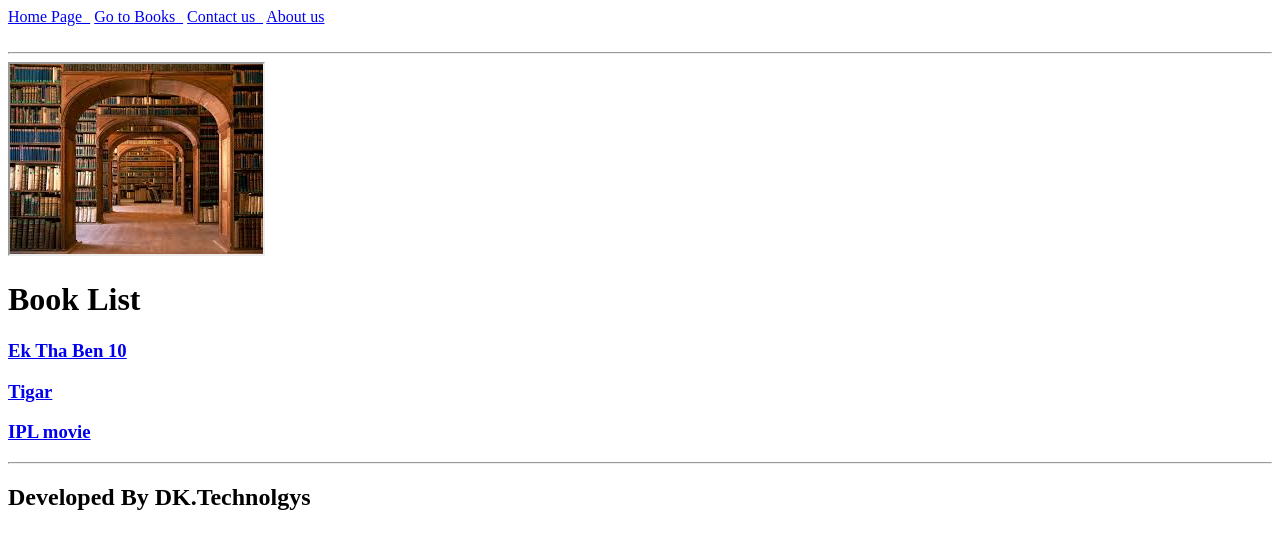
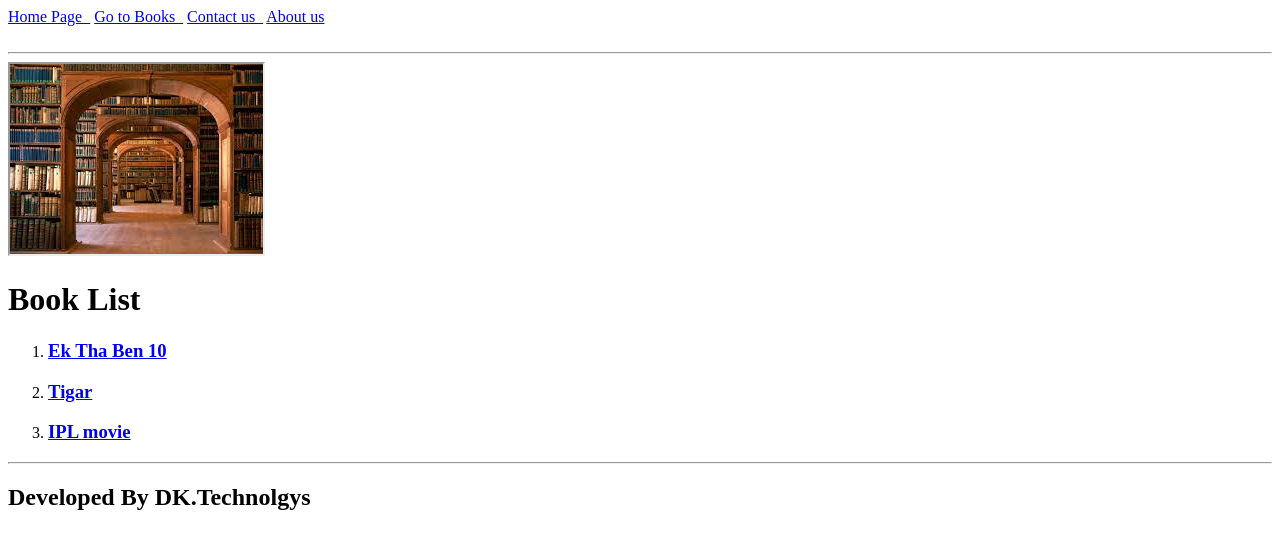
Before and after one commit to DeepakKale-tech/learning_html, a plain HTML site: page mini_webs/books.html in a window 1280 px wide. Drawn offline with Linux system fonts and the light colour scheme.

Commit message:
Update books.html

```diff
--- a/mini_webs/books.html
+++ b/mini_webs/books.html
@@ -15,9 +15,12 @@
         <br><hr>
          <iframe src="lib2.jpeg" alt="library picture here" height="190px" width="20%"></iframe>
         <h1>Book List</h1>
-        <h3><a href="/audio_video.html">Ek Tha Ben 10</a></h3>
-        <h3><a href="/image.html">Tigar</a></h3>
-        <h3><a href="/ipl_team.html">IPL movie</a></h3>
+        <ol type="1">
+        <li><h3><a href="/audio_video.html">Ek Tha Ben 10</a></h3></li>
+        <li><h3><a href="/image.html">Tigar</a></h3></li>
+        <li><h3><a href="/ipl_team.html">IPL movie</a></h3></li>
+        </ol>
+
         <footer><hr>
             <h2>Developed By DK.Technolgys</h2></footer>
     </body>
```
